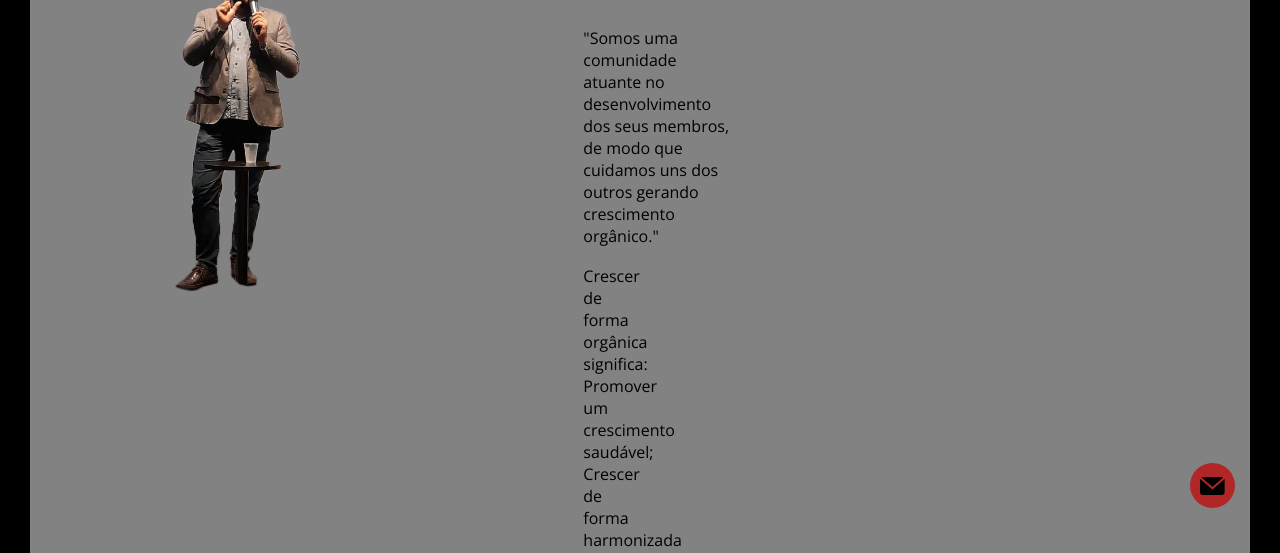
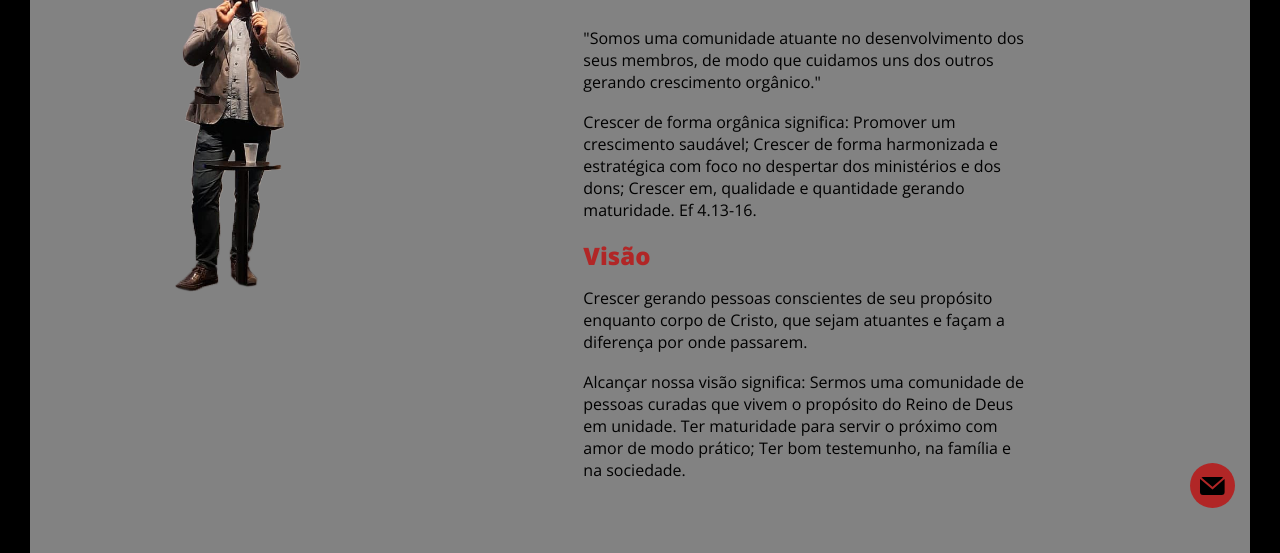
Before and after one commit to comunidadesoma/webpage, a plain HTML site: page pages/missao.html in a window 1280 px wide. Shown: the part 247-800 px from the top of the page. Drawn offline with nearby package versions, Linux system fonts and the light colour scheme.

Commit message:
Atualizacão textos

```diff
--- a/pages/missao.html
+++ b/pages/missao.html
@@ -9,7 +9,7 @@
     <link rel="stylesheet" type="text/css" href="../css/bootstrap-grid.min.css" />
     <link href="https://unpkg.com/aos@2.3.1/dist/aos.css" rel="stylesheet">
     <link rel="stylesheet" type="text/css" href="../css/main.css" />
-    <title>Igreja Soma - Missão</title>
+    <title>Comunidade Soma - Missão</title>
 </head>
 
     <body>
@@ -80,13 +80,13 @@
                                         Missão
                                     </h1>
                                 </div>
-                                <div class="col-sm-12 col-lg-5">
+                                <div class="col-sm-12 col-lg-12">
 
                                     <p class="is-pad-left-30">
                                         "Somos uma comunidade atuante no desenvolvimento dos seus membros, de modo que cuidamos uns dos outros gerando crescimento orgânico."
                                     </p>
                                     <br>
-                                    <p class="col-sm-12 col-lg-5 is-pad-left-30">
+                                    <p class="is-pad-left-30">
                                         Crescer de forma orgânica significa:
 
                                     Promover um crescimento saudável;
@@ -104,7 +104,7 @@
 
                                     </p>
                                     <br>
-                                    <p>Alcançar nossa visão significa:
+                                    <p class="is-pad-left-30">Alcançar nossa visão significa:
                                         Sermos uma comunidade  de pessoas curadas que vivem o propósito do Reino de Deus em unidade.
                                         Ter maturidade para servir o próximo com amor de modo prático;
                                         Ter bom testemunho, na família e na sociedade.
```
Also changed, not shown: index.html (+1 -1 lines), pages/contato.html (+1 -1 lines), pages/quemsomos.html (+1 -1 lines).
